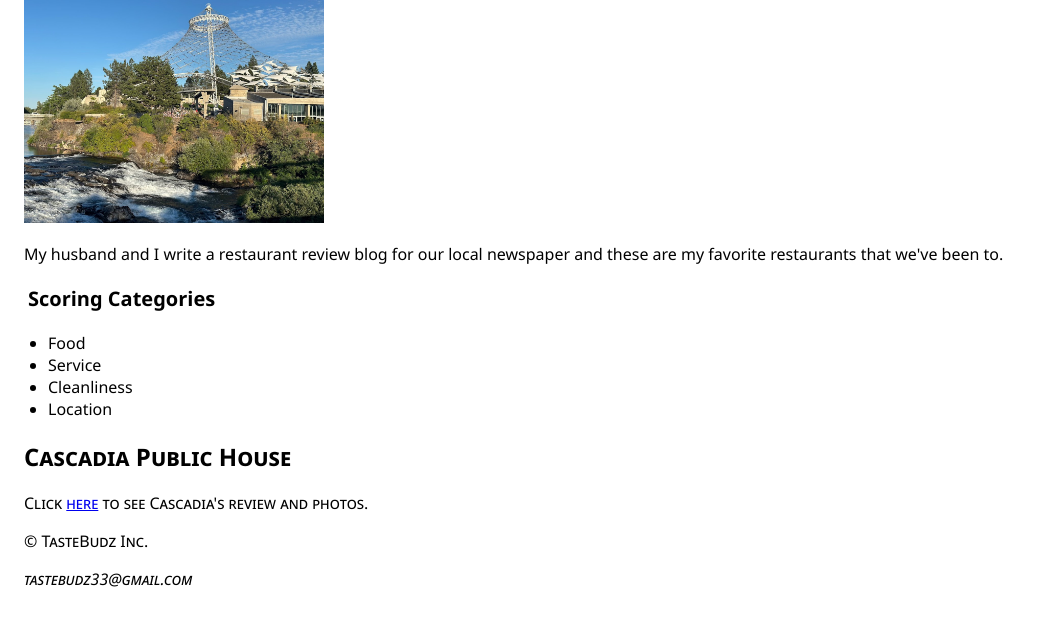
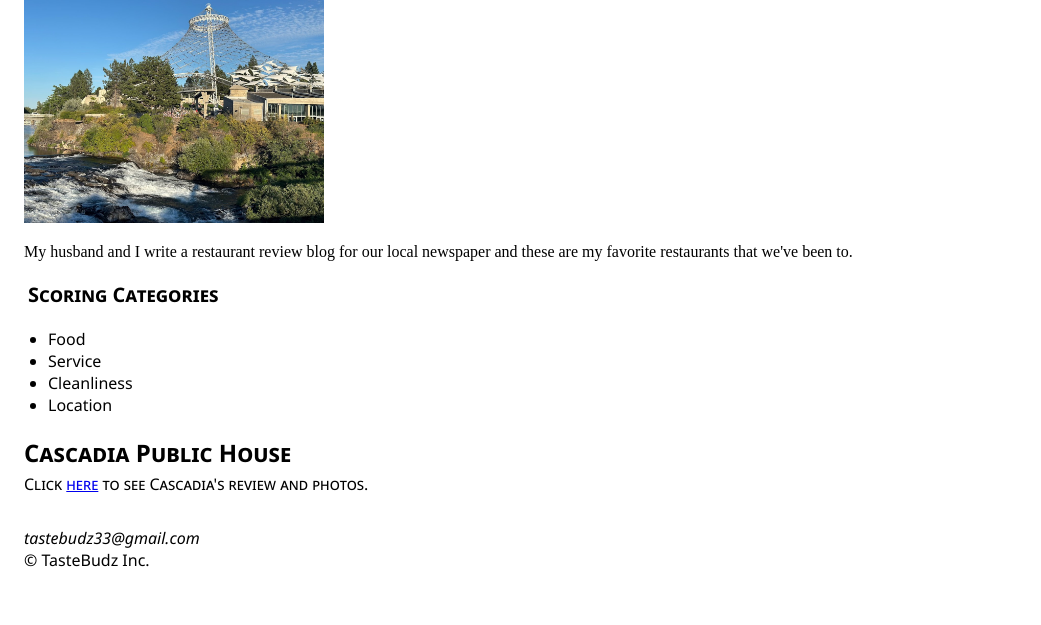
Before and after one commit to bbolin333/my-website, a plain HTML site: page index.html in a window 1280 px wide. Shown: the part 141-766 px from the top of the page, without its empty margins (0-1041 px from the left). Drawn offline with Linux system fonts and the light colour scheme.

Commit message:
condensing and formatting CSS

```diff
--- a/index.html
+++ b/index.html
@@ -35,8 +35,8 @@
     </main>
     <footer>
         <p>
+          <address>tastebudz33@gmail.com</address>
             &copy; TasteBudz Inc.
-            <address id="address">tastebudz33@gmail.com</address>
         </p>
     </footer>
   </body>
--- a/styles.css
+++ b/styles.css
@@ -1,52 +1,56 @@
+.header_1_2,
+#scoring,
+ul > li,
+section,
+footer,
+address {
+  font-family: "Segoe UI", Tahoma, Geneva, Verdana, sans-serif;
+}
+
 .header_1_2 {
-    font-family: 'Segoe UI', Tahoma, Geneva, Verdana, sans-serif;
   color: #f81981;
   font-weight: bolder;
   text-align: center;
   font-variant: small-caps;
 }
 
-.standard_text {
-
-    font-family: 'Segoe UI', Tahoma, Geneva, Verdana, sans-serif;
-    margin-left: 1em;
-
-}
-
-img {
+.standard_text,
+img,
+#scoring,
+section,
+footer {
   margin-left: 1em;
 }
 
-ul>li {
-    font-family: 'Segoe UI', Tahoma, Geneva, Verdana, sans-serif;
+ul > li {
   font-weight: 500;
 }
 
 #scoring {
-    font-family: 'Segoe UI', Tahoma, Geneva, Verdana, sans-serif;
   font-weight: 900;
   font-size: 1.25em;
-    margin-left: 1em;
 }
 
-section, footer {
-    margin-left: 1em;
-    font-family: 'Segoe UI', Tahoma, Geneva, Verdana, sans-serif;
+section, #scoring {
   font-variant: small-caps;
+}
 
+section h2 {
+  margin-bottom: -0.5em;
 }
 
 a:visited {
   color: #f81981;
 }
 
-a:hover, a:focus {
+a:hover,
+a:focus {
   color: #51800b;
   font-size: 1.25em;
 }
 
-#address {
-    font-family: 'Segoe UI', Tahoma, Geneva, Verdana, sans-serif;
+footer {
+  margin-top: 2em;
   font-size: 1em;
   font-weight: 400;
 }
```
Lines whose indentation alone changed are shown as unchanged.
